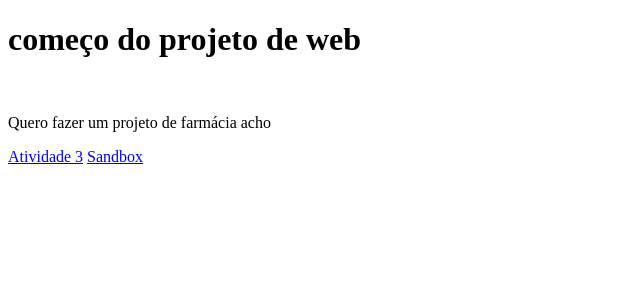
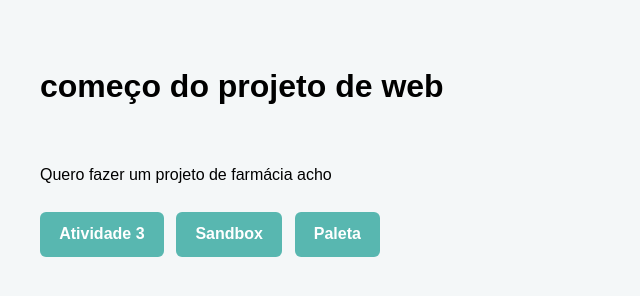
Before and after one commit to LuizCarlosdeCastro/repositoriowebfront, a plain HTML site: page pages/index.html in a window 1280 px wide. Shown: the whole page, without its empty margins (0-640 px from the left). Drawn offline with Linux system fonts and the light colour scheme.

Commit message:
atividade 5 adicionando paleta de cores no css em links (a), foto, fonte do body

```diff
--- a/assets/css/styles.css
+++ b/assets/css/styles.css
@@ -6,3 +6,62 @@ audio{
     transform: translateX(-50%);
     z-index: 1000;
 }
+
+/*paleta escolhida para o projeto*/
+:root {
+  --color-white: #FFFFFF;
+  --color-bg-light: #F4F7F8;
+  --color-border: #D6E2E6;
+  --color-primary: #58B7B0;
+  --color-text-dark: #20343A;
+}
+
+body {
+  font-family: Arial, Helvetica, sans-serif;
+  background-color: var(--color-bg-light);
+  color: var(--color-dark);
+  padding: 2rem;
+  line-height: 1.6;
+}
+
+h1 {
+  color: var(--color-dark);
+  margin-bottom: 0.5rem;
+}
+
+p {
+  color: var(--color-dark);
+  margin-bottom: 1.5rem;
+}
+
+a {
+  display: inline-block;
+  background-color: var(--color-primary);
+  color: var(--color-white);
+  padding: 0.6rem 1.2rem;
+  text-decoration: none;
+  border-radius: 6px;
+  margin-right: 0.5rem;
+  font-weight: bold;
+  transition: opacity 0.2s ease;
+}
+
+a:hover {
+  opacity: 0.9;
+}
+
+/* Ajustes na visualização da imagem */
+picture {
+  display: block;
+  max-width: 100%;
+  box-shadow: 0 4px 12px rgba(32, 52, 58, 0.1);
+  border-radius: 8px;
+  overflow: hidden;
+  border: 1px solid var(--color-border);
+}
+
+picture img {
+  display: block;
+  width: 100%;
+  height: auto;
+}
--- a/pages/index.html
+++ b/pages/index.html
@@ -22,5 +22,9 @@
 
     <!-- link no index para ir ate a pagina da sandbox -->
     <a href="../pages/sandbox.html">Sandbox</a>
+
+    <!-- link no index para ir ate a pagina da paleta -->
+     <a href="../pages/paleta.html">Paleta</a>
+
 </body>
 </html>
```
Also changed, not shown: pages/paleta.html (added, +23 -0 lines), assets/images/paletafarm.png (added).
